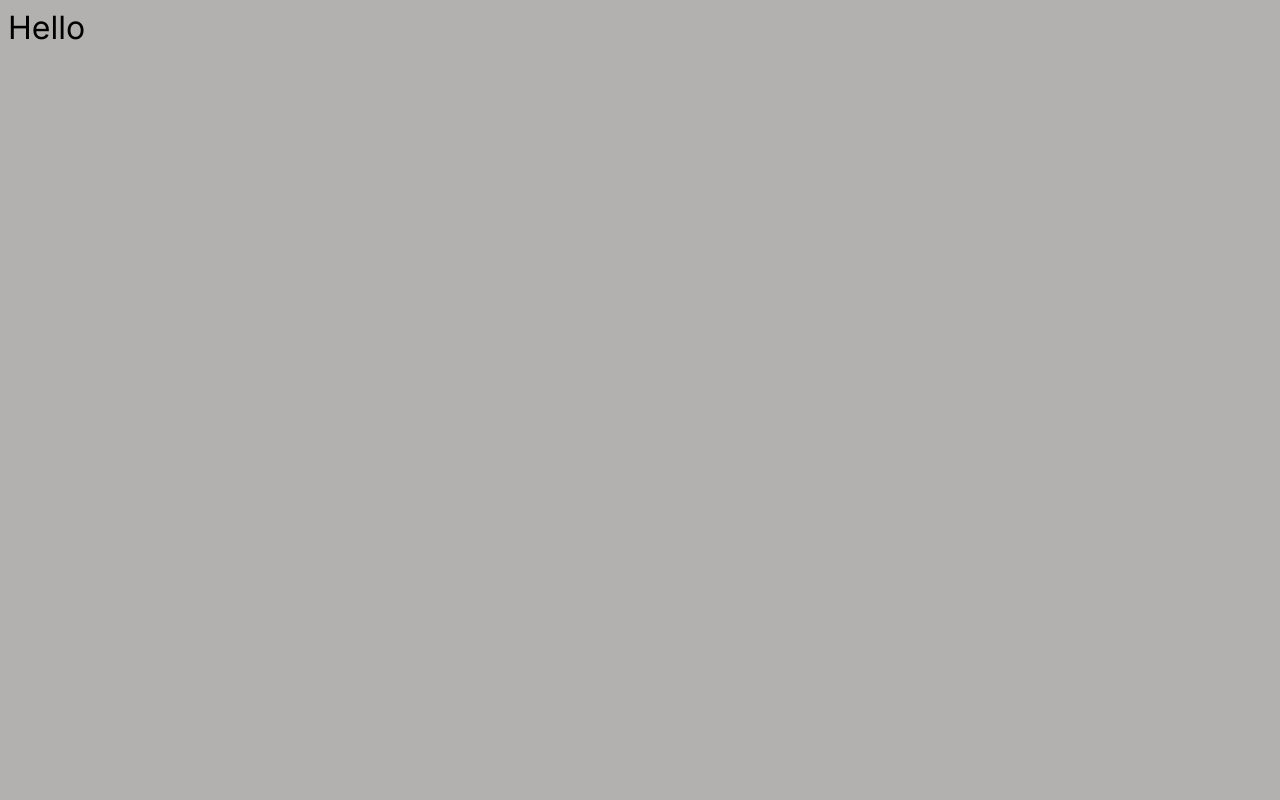
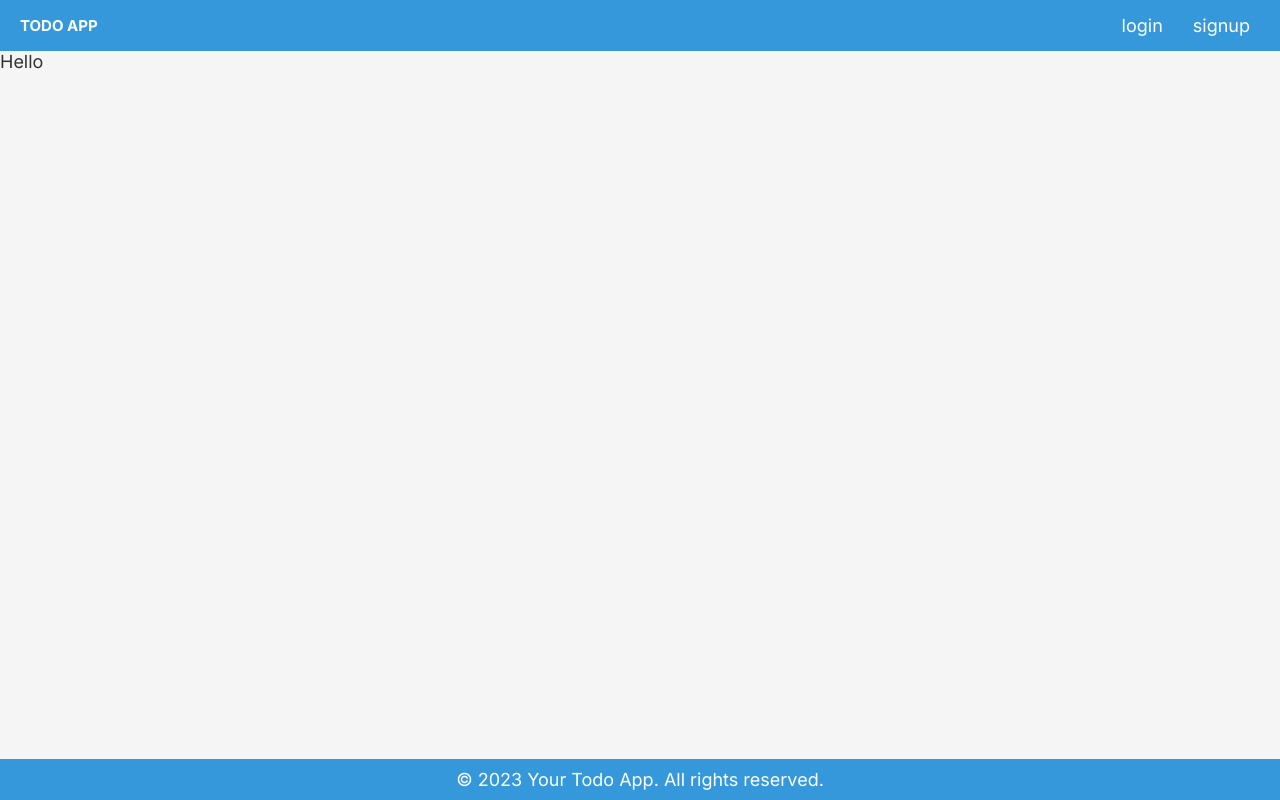
Before and after one commit to naymurrahmanshahed/todo-app-client, a Next.js app: page / in a window 1280 px wide. Built offline with nearby package versions, Linux system fonts and the light colour scheme.

Commit message:
navbar and footer added

```diff
--- /dev/null
+++ b/app/components/Footer.tsx
@@ -0,0 +1,11 @@
+const Footer = () => {
+  return (
+    <footer className="footer">
+      <p>
+        &copy; {new Date().getFullYear()} Your Todo App. All rights reserved.
+      </p>
+    </footer>
+  );
+};
+
+export default Footer;
--- /dev/null
+++ b/app/components/Navbar.tsx
@@ -0,0 +1,19 @@
+import Link from "next/link";
+
+const Navbar = () => {
+  return (
+    <div className="navbar">
+      <Link href={"/"} className="brand">
+        TODO APP
+      </Link>
+      <nav>
+        <div>
+          <Link href={"/login"}>login</Link>
+          <Link href={"/signup"}>signup</Link>
+        </div>
+      </nav>
+    </div>
+  );
+};
+
+export default Navbar;
--- a/app/globals.scss
+++ b/app/globals.scss
@@ -1,6 +1,74 @@
-$primary: rgb(179, 176, 176);
-$text: 2rem;
+@forward "./sass/base/reset";
+@use "./sass/base/variable";
+
 body {
-  background-color: $primary;
-  font-size: $text;
+  background-color: variable.$background-color;
+  font-size: variable.$text;
+  color: variable.$text-color;
 }
+
+%container {
+  padding: 0 2rem 0 2rem;
+  margin: 0 auto;
+}
+
+.min-h-screen {
+  min-height: variable.$min-height;
+}
+
+/* Navbar Styles */
+.navbar {
+  background-color: variable.$primary-color;
+  @extend %container;
+  padding-top: 1rem;
+  padding-bottom: 1rem;
+  display: flex;
+  justify-content: space-between;
+  align-items: center;
+
+  .brand {
+    font-size: 1.5rem;
+    color: #ffffff;
+    text-decoration: none;
+    font-weight: bold;
+
+    &:hover {
+      text-decoration: underline;
+    }
+  }
+
+  nav {
+    div {
+      display: flex;
+      align-items: center;
+
+      a {
+        color: #ffffff;
+        text-decoration: none;
+        padding: 0.5rem 1rem;
+        margin-left: 1rem;
+
+        &:hover {
+          background-color: darken(variable.$primary-color, 10%);
+          border-radius: 4px;
+        }
+
+        &:first-child {
+          margin-left: 0;
+        }
+      }
+    }
+  }
+}
+
+/* Footer Styles */
+.footer {
+  background-color: variable.$primary-color;
+  color: #ffffff;
+  padding: 1rem;
+  text-align: center;
+  position: absolute;
+  bottom: 0;
+  left: 0;
+  width: 100%;
+}
--- a/app/layout.tsx
+++ b/app/layout.tsx
@@ -1,6 +1,8 @@
 import "./globals.scss";
 import type { Metadata } from "next";
 import { Inter } from "next/font/google";
+import Navbar from "./components/Navbar";
+import Footer from "./components/Footer";
 
 const inter = Inter({ subsets: ["latin"] });
 
@@ -16,7 +18,13 @@ export default function RootLayout({
 }) {
   return (
     <html lang="en">
-      <body className={inter.className}>{children}</body>
+      <body className={inter.className}>
+        <div className="min-h-screen">
+          <Navbar />
+          <main>{children}</main>
+        </div>
+        <Footer />
+      </body>
     </html>
   );
 }
--- /dev/null
+++ b/app/sass/base/_reset.scss
@@ -0,0 +1,19 @@
+@use "./variable";
+
+* {
+  margin: 0;
+  padding: 0;
+  box-sizing: border-box;
+  list-style-type: none;
+  text-decoration: none;
+  outline: none;
+}
+
+html {
+  font-size: 62.5%;
+  overflow-x: hidden;
+}
+
+a {
+  color: variable.$text-color;
+}
--- /dev/null
+++ b/app/sass/base/_variable.scss
@@ -0,0 +1,7 @@
+$primary-color: #3498db;
+$secondary-color: #2ecc71;
+$accent-color: #f39c12;
+$background-color: #f5f5f5;
+$text-color: #333333;
+$text: 1.8rem;
+$min-height: 100vh;
```
